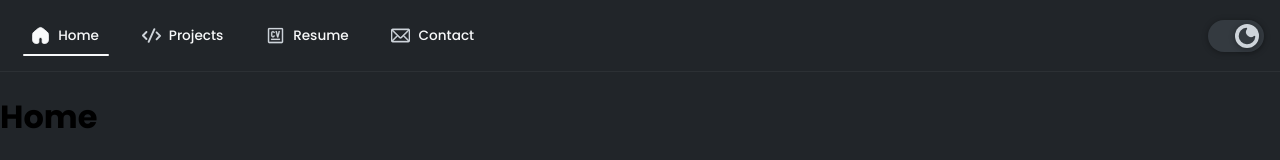
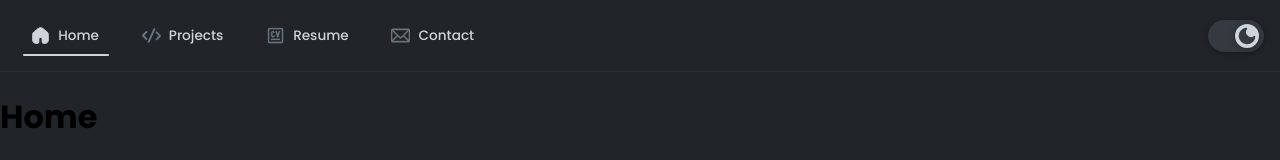
Before and after one commit to michaelgreenl/e-portfolio, a Vue app: page /#home in a window 1280 px wide. Shown: the top 160 px of the page. Built offline with nearby package versions, Linux system fonts and the light colour scheme.

Commit message:
style: Changed color variables

```diff
--- a/src/assets/styles/_variables.scss
+++ b/src/assets/styles/_variables.scss
@@ -47,7 +47,8 @@ $secondary-font-stack:
 // LIGHT-MODE
 [data-theme='light'] {
     // Primary
-    --color-primary: #7a9ba8;
+    --color-primary: #6b8f9e;
+    // #7a9ba8
     --color-primary-light: #a0b0b8;
     --color-primary-dark: #5a6a70;
 
@@ -61,7 +62,7 @@ $secondary-font-stack:
     --color-bg-secondary: var(--color-primary);
 
     // Text
-    --color-text-primary: var(--color-gray9);
+    --color-text-primary: var(--color-primary-dark);
     --color-text-secondary: var(--color-gray7);
     --color-text-muted: var(--color-gray6);
 }
@@ -69,7 +70,7 @@ $secondary-font-stack:
 // DARK-MODE
 [data-theme='dark'] {
     // Primary
-    --color-primary: #7a9ba8;
+    --color-primary: #6b8f9e;
     --color-primary-light: #a0b0b8;
     --color-primary-dark: #5a6a70;
 
@@ -83,8 +84,8 @@ $secondary-font-stack:
     --color-bg-secondary: var(--color-gray8);
 
     // Text
-    --color-text-primary: var(--color-gray1);
-    --color-text-secondary: var(--color-gray4);
+    --color-text-primary: var(--color-gray4);
+    --color-text-secondary: var(--color-gray6);
     --color-text-muted: var(--color-gray7);
 }
 
```
